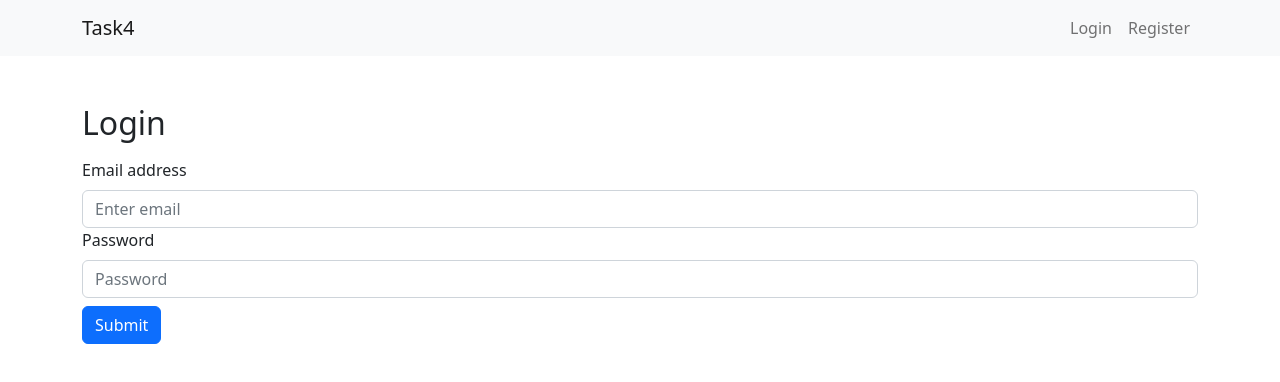
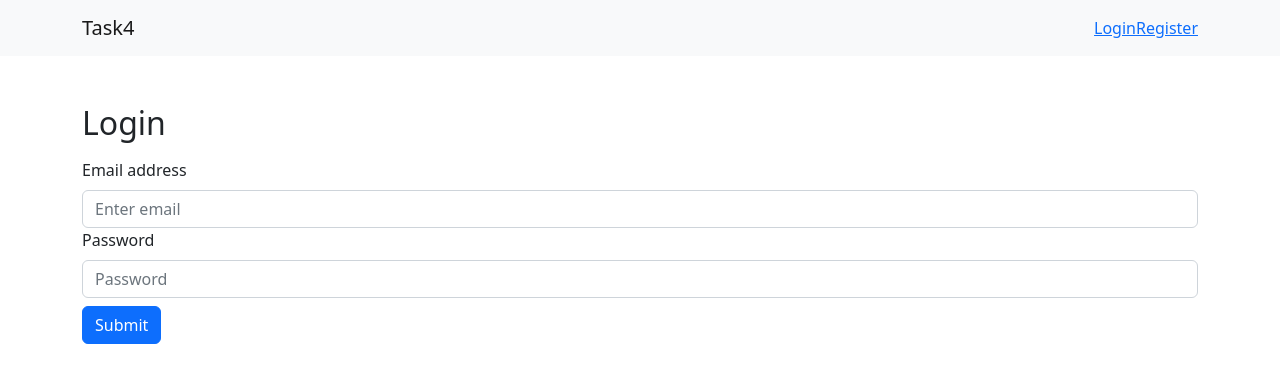
Before and after one commit to Mirzakobil/user-dashboard-app-fe, a React (Create React App) app: page /login in a window 1280 px wide. Shown: the top 382 px of the page. Built offline with nearby package versions, Linux system fonts and the light colour scheme.

Commit message:
links updated

```diff
--- a/src/App.js
+++ b/src/App.js
@@ -30,8 +30,8 @@
             className="justify-content-end"
           >
             <Nav>
-              {!token && <Nav.Link href="/login">Login</Nav.Link>}
-              {!token && <Nav.Link href="/register">Register</Nav.Link>}
+              {!token && <a href="/login">Login</a>}
+              {!token && <a href="/register">Register</a>}
               {token && <p className="mt-2">{email}</p>}
               {token && (
                 <Nav.Link href="" onClick={(e) => logoutHandler(e)}>
```
